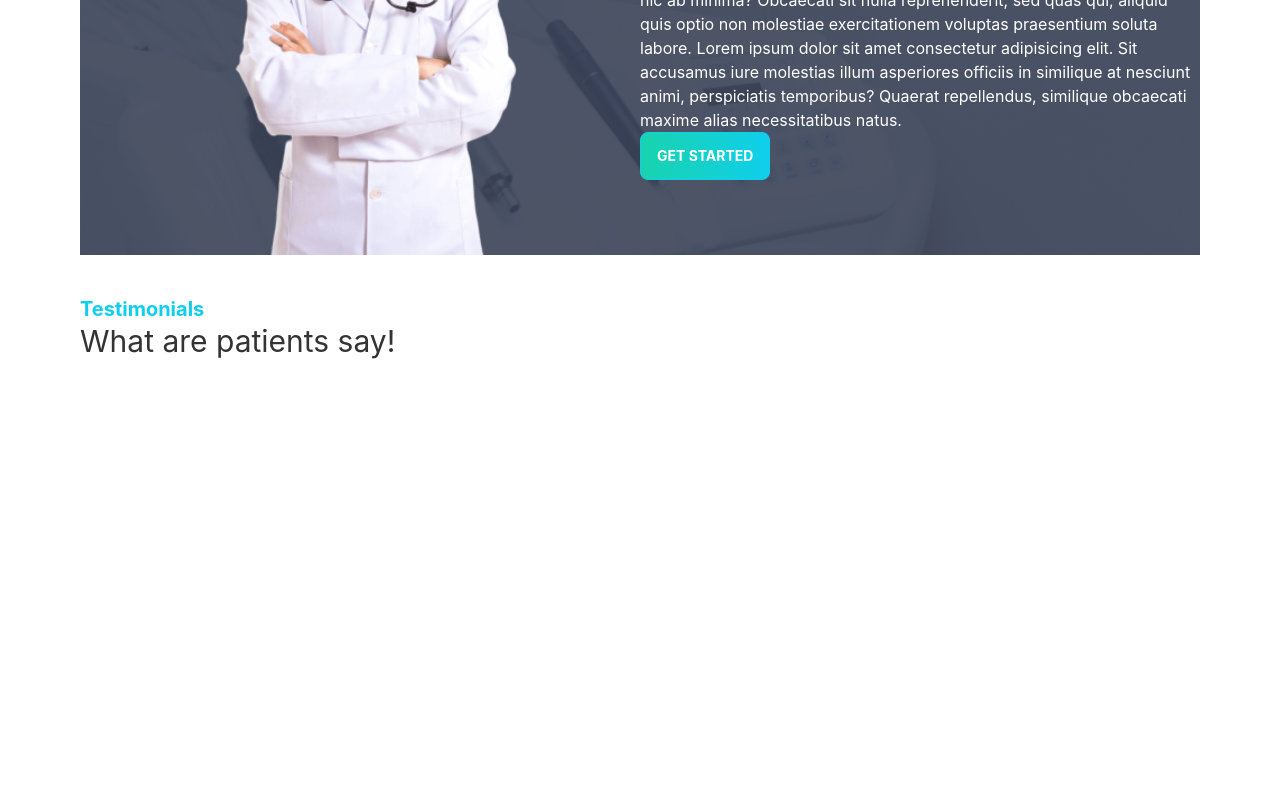
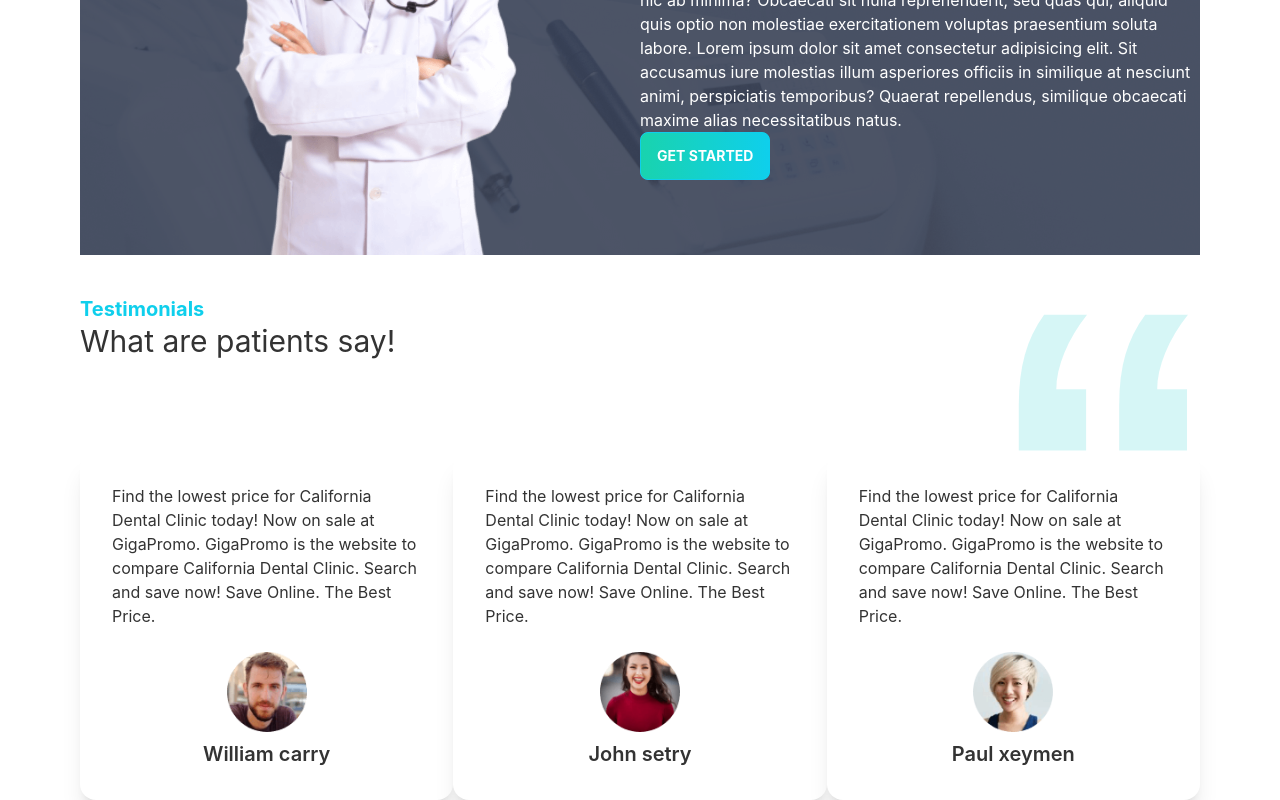
Before and after one commit to mubarakmohin1/Doctors-portal, a React (Create React App) app: page / in a window 1280 px wide. Shown: the part 2586-3386 px from the top of the page. Before the commit the page ends 2945 px from the top, so only its background shows below. Built offline with nearby package versions, Linux system fonts and the light colour scheme.

Commit message:
review card completed

```diff
--- /dev/null
+++ b/src/Pages/Home/ReviewCard.js
@@ -0,0 +1,20 @@
+import React from 'react';
+import Button from '../Shared/Button';
+
+const ReviewCard = ({ review }) => {
+    const { img,reviewDetails,name } = review;
+    return (
+        <div>
+            <div class="card lg:max-w-lg bg-base-100 shadow-xl">
+                <div class="card-body">
+                    <p>{reviewDetails}</p>
+                    <img className='w-20 mx-auto mt-4' src={img} alt="" />
+                    <h2 class="card-title mx-auto">{name}</h2>
+
+                </div>
+            </div>
+        </div>
+    );
+};
+
+export default ReviewCard;
--- a/src/Pages/Home/Testimonials.js
+++ b/src/Pages/Home/Testimonials.js
@@ -1,11 +1,46 @@
 import React from 'react';
+import quote from '../../assets/icons/quote.svg'
+import people1 from '../../assets/images/people1.png'
+import people2 from '../../assets/images/people2.png'
+import people3 from '../../assets/images/people3.png'
+import ReviewCard from './ReviewCard';
 
 const Testimonials = () => {
+    const reviews =[
+        {
+            _id:1,
+            name:'William carry',
+            reviewDetails:'Find the lowest price for California Dental Clinic today! Now on sale at GigaPromo. GigaPromo is the website to compare California Dental Clinic. Search and save now! Save Online. The Best Price.',
+            img:people1
+        },
+        {
+            _id:2,
+            name:'John setry',
+            reviewDetails:'Find the lowest price for California Dental Clinic today! Now on sale at GigaPromo. GigaPromo is the website to compare California Dental Clinic. Search and save now! Save Online. The Best Price.',
+            img:people2
+        },
+        {
+            _id:3,
+            name:'Paul xeymen',
+            reviewDetails:'Find the lowest price for California Dental Clinic today! Now on sale at GigaPromo. GigaPromo is the website to compare California Dental Clinic. Search and save now! Save Online. The Best Price.',
+            img:people3
+        },
+    ]
     return (
-        <div className='mt-10'>
-            <h3 className='text-xl text-primary font-bold'>Testimonials</h3>
-            <h2 className='text-3xl'>What are patients say!</h2>
-        </div>
+        <section className='mt-10'>
+            <div className='flex justify-between'>
+                <div>
+                    <h3 className='text-xl text-primary font-bold'>Testimonials</h3>
+                    <h2 className='text-3xl'>What are patients say!</h2>
+                </div>
+                <div>
+                    <img className='w-24 lg:w-48' src={quote} alt="" />
+                </div>
+            </div>
+            <div className='grid grid-cols-1 lg:grid-cols-3'>
+{reviews.map(review =><ReviewCard key={review._id} review ={review}></ReviewCard>)}
+            </div>
+        </section>
     );
 };
 
```
